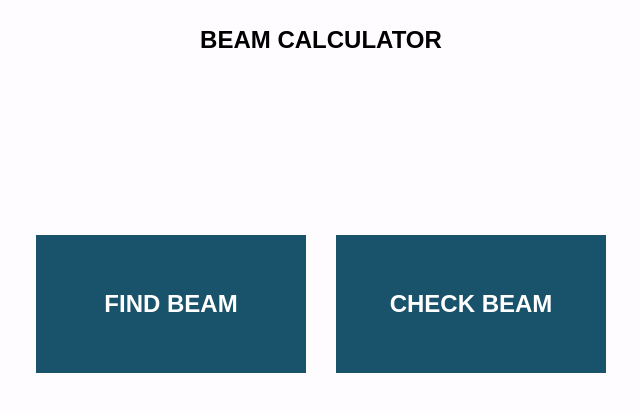
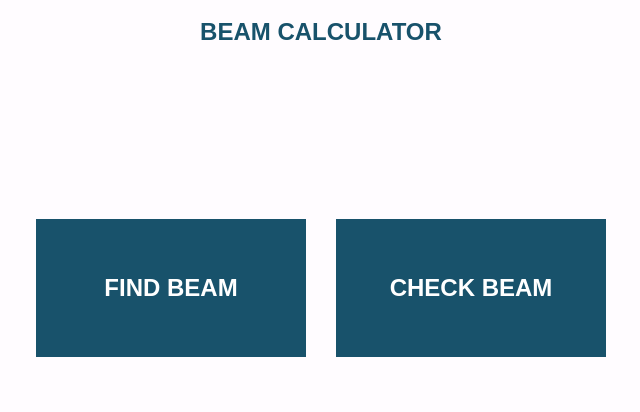
Before and after one commit to GMorgan87/beam_calculator, a React (Create React App) app: page / in a window 1280 px wide. Shown: the top 412 px of the page, without its empty margins (319-959 px from the left). Built offline with nearby package versions, Linux system fonts and the light colour scheme; no server answers.

Commit message:
header css

```diff
--- a/src/css/Header.css
+++ b/src/css/Header.css
@@ -1,15 +1,17 @@
 .header {
-    height: 8vh;
-    line-height: 10vh;
+    height: 6vh;
+    line-height: 8vh;
 }
 
 .header h1 {
     font-size: 1.5em;
     margin: 0;
     padding: 0;
+    font-weight: bolder;
 }
 
 .header a {
     text-decoration: none;
-    color: black
+    color: var(--button);
+
 }
--- a/src/css/Input.css
+++ b/src/css/Input.css
@@ -36,6 +36,7 @@ option {
 
 .inputs label input {
   display: flex;
+  border-radius: 0;
 }
 
 .input-wrapper {
--- a/src/index.css
+++ b/src/index.css
@@ -13,7 +13,7 @@ body {
   --button: #18526b;
   --hover: #247BA0;
   --col4: #DF2935;
-  --col5: #CED0CE;
+  --col5: #64afcf;
 }
 
 code {
```
